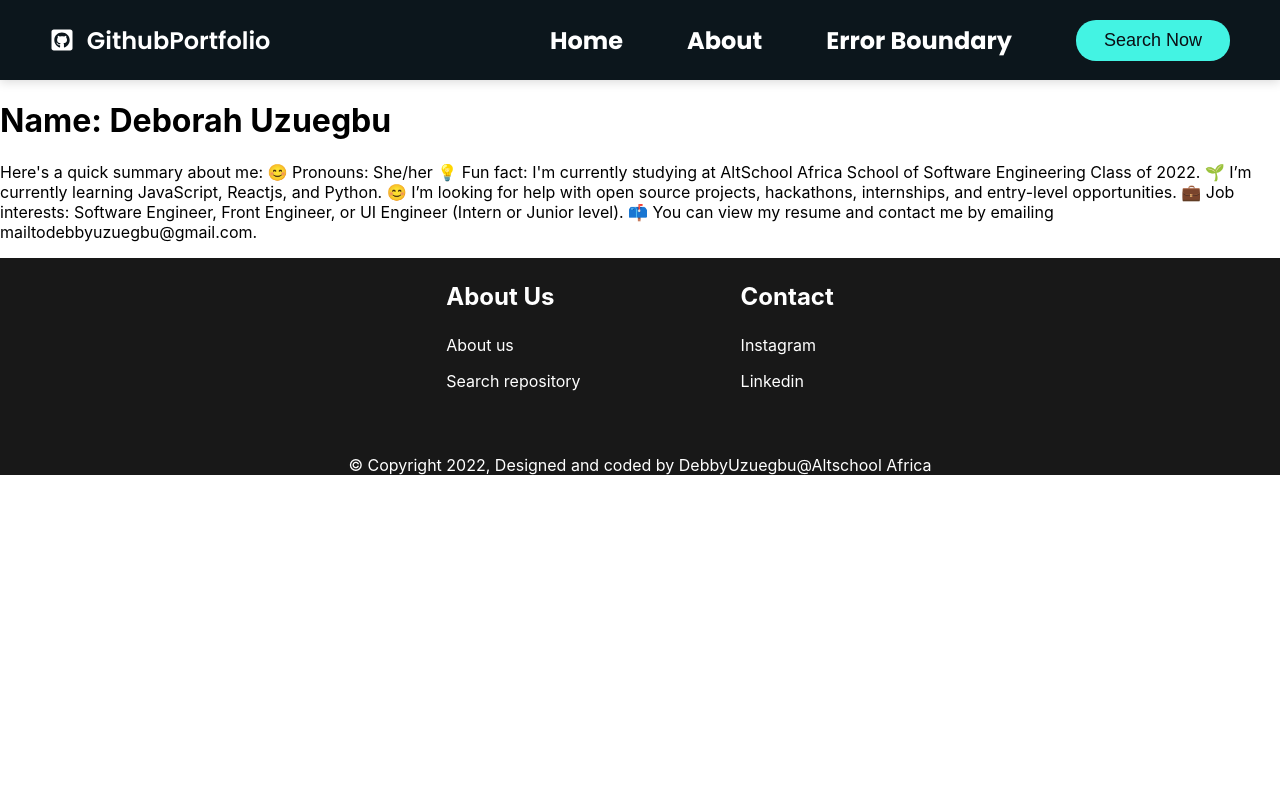
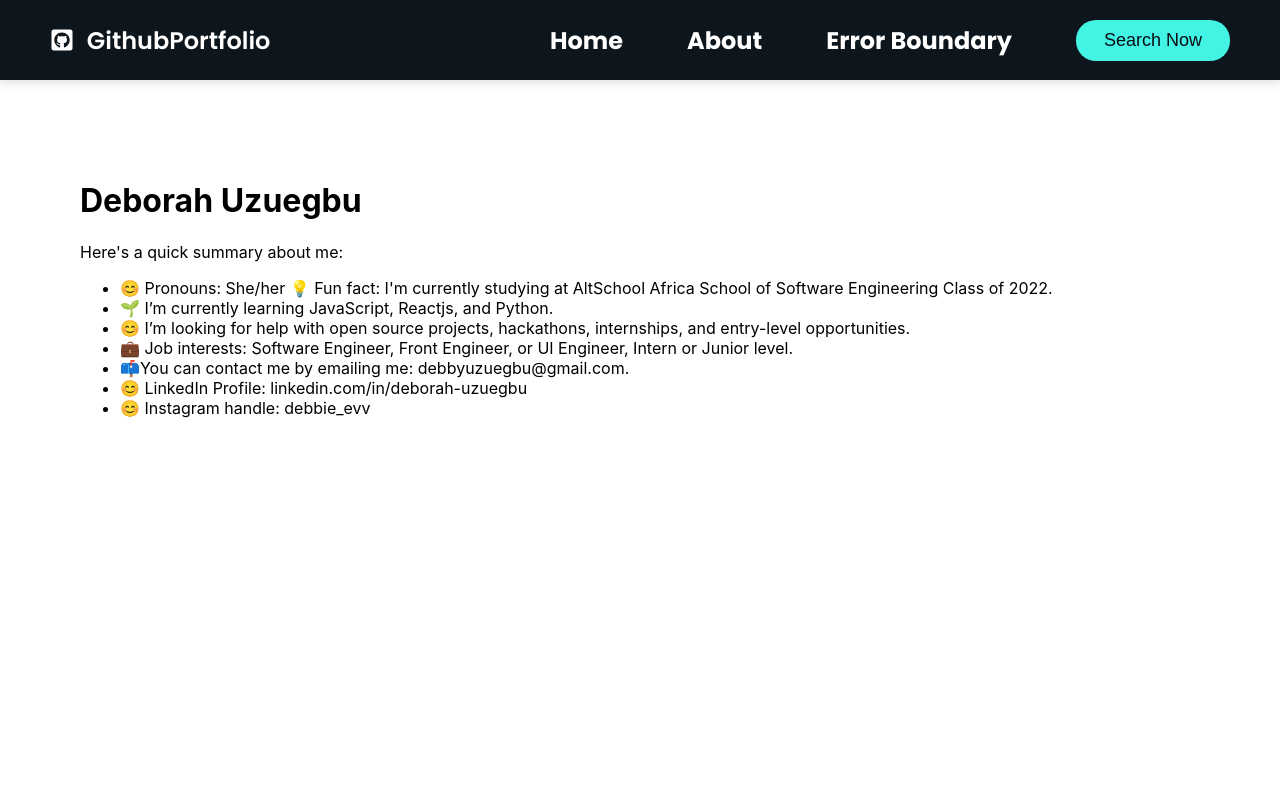
Before and after one commit to debbyuzuegbu/MyRepositoryWebsite, a React (Create React App) app: page /about in a window 1280 px wide. Shown: the top 800 px of the page. Built offline with nearby package versions, Linux system fonts and the light colour scheme.

Commit message:
updated my about page

```diff
--- a/src/About/About.jsx
+++ b/src/About/About.jsx
@@ -1,19 +1,35 @@
-import React from 'react'
+import React from "react";
 
 function About() {
   return (
-    <div>
-        <h1>Name: Deborah Uzuegbu</h1>
-        <p>Here's a quick summary about me:
-
-😊 Pronouns: She/her
-💡 Fun fact: I'm currently studying at AltSchool Africa School of Software Engineering Class of 2022.
-🌱 I’m currently learning JavaScript, Reactjs, and Python.
-😊 I’m looking for help with open source projects, hackathons, internships, and entry-level opportunities.
-💼 Job interests: Software Engineer, Front Engineer, or UI Engineer (Intern or Junior level).
-📫 You can view my resume and contact me by emailing mailtodebbyuzuegbu@gmail.com.</p>
+    <div style={{ height: "75vh", padding:"5em" }}>
+      <h1>Deborah Uzuegbu</h1>
+      <p>
+        Here's a quick summary about me:
+        <ul>
+          <li>
+            😊 Pronouns: She/her 💡 Fun fact: I'm currently studying at
+            AltSchool Africa School of Software Engineering Class of 2022.
+          </li>
+          <li>🌱 I’m currently learning JavaScript, Reactjs, and Python.</li>
+          <li>
+            😊 I’m looking for help with open source projects, hackathons,
+            internships, and entry-level opportunities.
+          </li>
+          <li>
+            {" "}
+            💼 Job interests: Software Engineer, Front Engineer, or UI Engineer,
+            Intern or Junior level.
+          </li>
+          <li>
+            📫You can contact me by emailing me: debbyuzuegbu@gmail.com.
+          </li>
+          <li>😊 LinkedIn Profile: linkedin.com/in/deborah-uzuegbu</li>
+          <li>😊 Instagram handle: debbie_evv</li>
+        </ul>
+      </p>
     </div>
-  )
+  );
 }
 
-export default About
+export default About;
--- a/src/Footer/Footer.jsx
+++ b/src/Footer/Footer.jsx
@@ -18,7 +18,7 @@ function Footer() {
                       <FooterLinksWrapper>
                           <FooterLinks>
                               <FooterLinkTitle>About Us</FooterLinkTitle>
-                              <FooterLink to='/'>About us</FooterLink>
+                              <FooterLink to='/about'>About us</FooterLink>
                               <FooterLink to='/repository'>Search repository</FooterLink>
                           </FooterLinks>
                       </FooterLinksWrapper>
```
